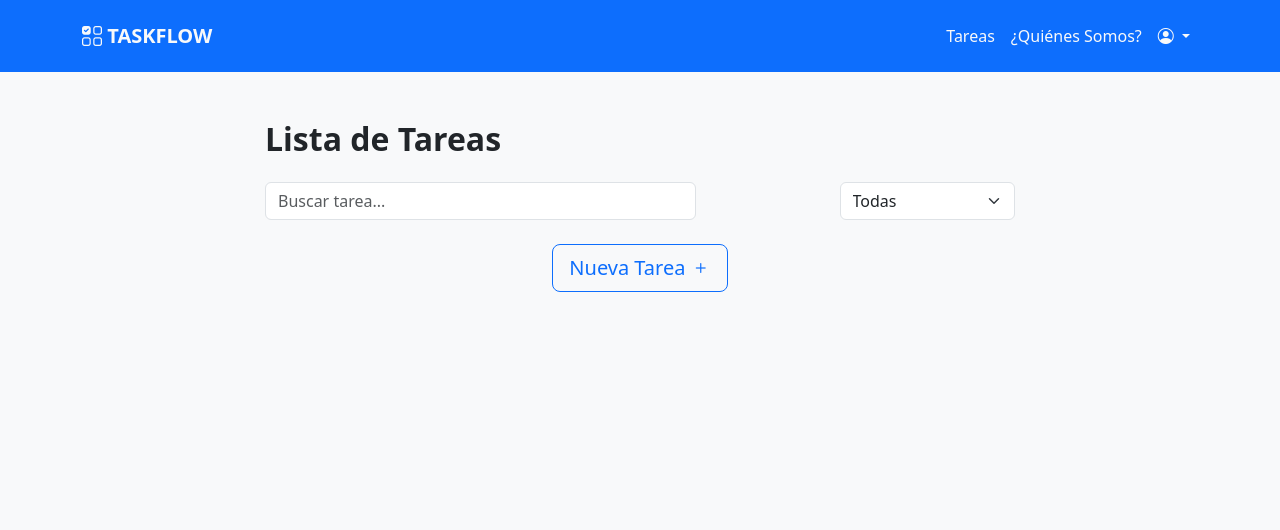
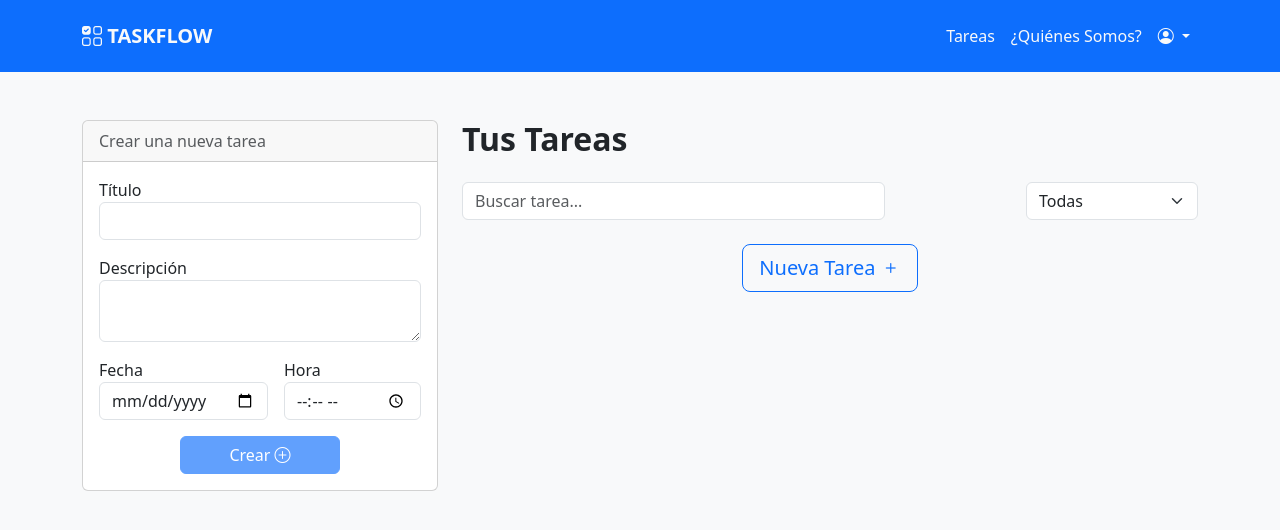
Before and after one commit to UnUsuarioMas67/todo-app-angular, an Angular app: page /todo in a window 1280 px wide. Shown: the top 530 px of the page. Built offline with nearby package versions, Linux system fonts and the light colour scheme.

Commit message:
Implement new task form in TodoListComponent

```diff
--- a/src/app/pages/todo-list/todo-list.component.html
+++ b/src/app/pages/todo-list/todo-list.component.html
@@ -1,10 +1,14 @@
 <app-header [userName]="userName()"></app-header>
+
 
 <section class="px-2 py-4 p-sm-5">
   <div class="container">
-    <div class="m-auto" style="max-width: 750px;">
-      <h1 class="h2 mb-4 fw-bold">Lista de Tareas</h1>
-
+    <div class="row g-4">
+      <div class="col-4">
+        <app-new-task-form (formSubmitted)="OnFormSubmit($event)" />
+      </div>
+      <div class="col-8">
+        <h1 class="h2 mb-4 fw-bold">Tus Tareas</h1>
         <form class="mb-4">
           <div class="row g-3 justify-content-between">
             <div class="col-12 col-sm-7">
@@ -19,13 +23,11 @@
             </div>
           </div>
         </form>
-
         <div>
           @for (task of tasks(); track task.id) {
           <app-todo-task [task]="task"></app-todo-task>
           }
         </div>
-
         <div class="row justify-content-center mt-4">
           <button class="btn btn-outline-primary btn-lg w-auto">
             Nueva Tarea
@@ -34,4 +36,5 @@
         </div>
       </div>
     </div>
+  </div>
 </section>
--- a/src/app/pages/todo-list/todo-list.component.ts
+++ b/src/app/pages/todo-list/todo-list.component.ts
@@ -1,25 +1,31 @@
 import { Component, inject, OnInit, signal } from '@angular/core';
 import { HeaderComponent } from '../../components/header/header.component';
-import { Task } from '../../model/todo-data.type';
+import { AddTaskData, Task } from '../../model/todo-data.type';
 import { TodoDataService } from '../../services/todo-data.service';
 import { TodoTaskComponent } from '../../components/todo-task/todo-task.component';
+import { NewTaskFormComponent } from '../../components/new-task-form/new-task-form.component';
 
 @Component({
   selector: 'app-todo-list',
-  imports: [HeaderComponent, TodoTaskComponent],
+  imports: [HeaderComponent, TodoTaskComponent, NewTaskFormComponent],
   templateUrl: './todo-list.component.html',
   styleUrl: './todo-list.component.scss',
 })
 export class TodoListComponent implements OnInit {
   tds = inject(TodoDataService);
+  user = this.tds.getCurrentUser();
+
   tasks = signal<Array<Task>>([]);
   userName = signal('');
 
   ngOnInit(): void {
-    const user = this.tds.getCurrentUser();
-    if (!user) return;
+    if (!this.user) return;
 
-    this.userName.set(user.name);
-    this.tasks.set(user.tasks);
+    this.userName.set(this.user.name);
+    this.tasks.set(this.user.tasks);
+  }
+
+  OnFormSubmit(data: AddTaskData) {
+    this.tds.addTask(data);
   }
 }
```
Lines whose indentation alone changed are shown as unchanged.
